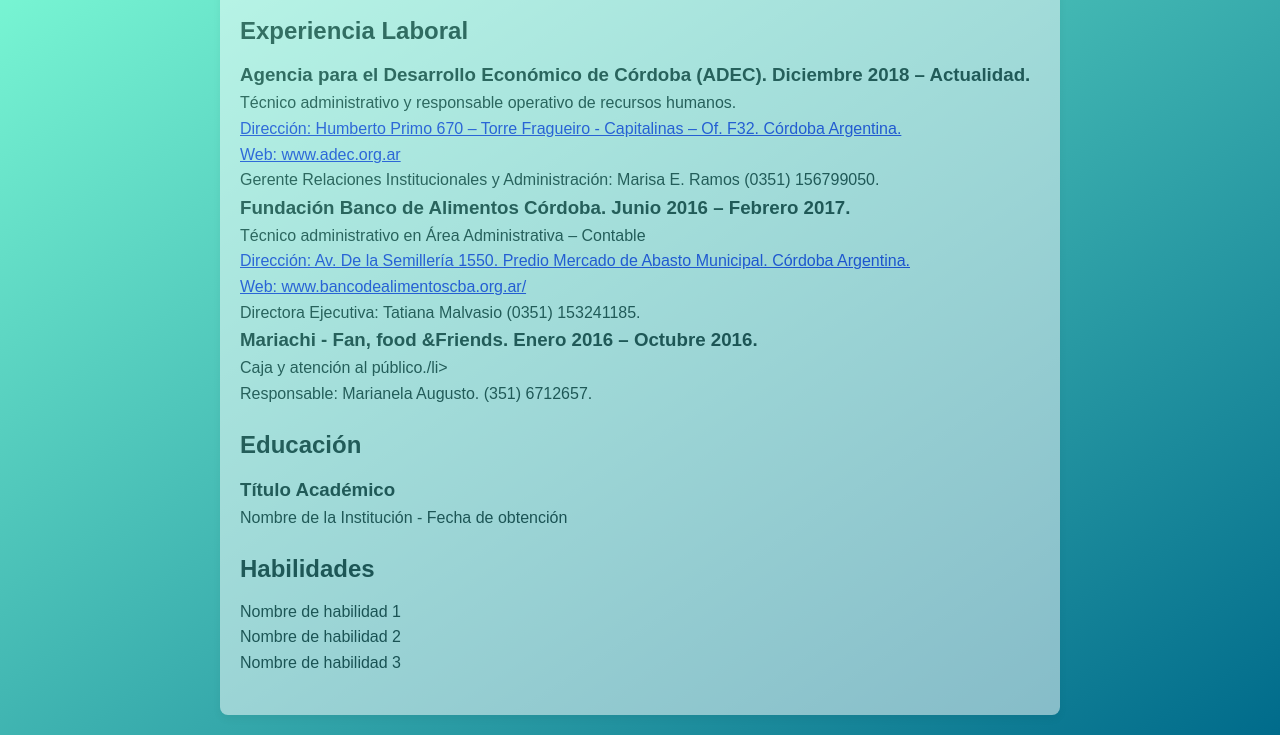
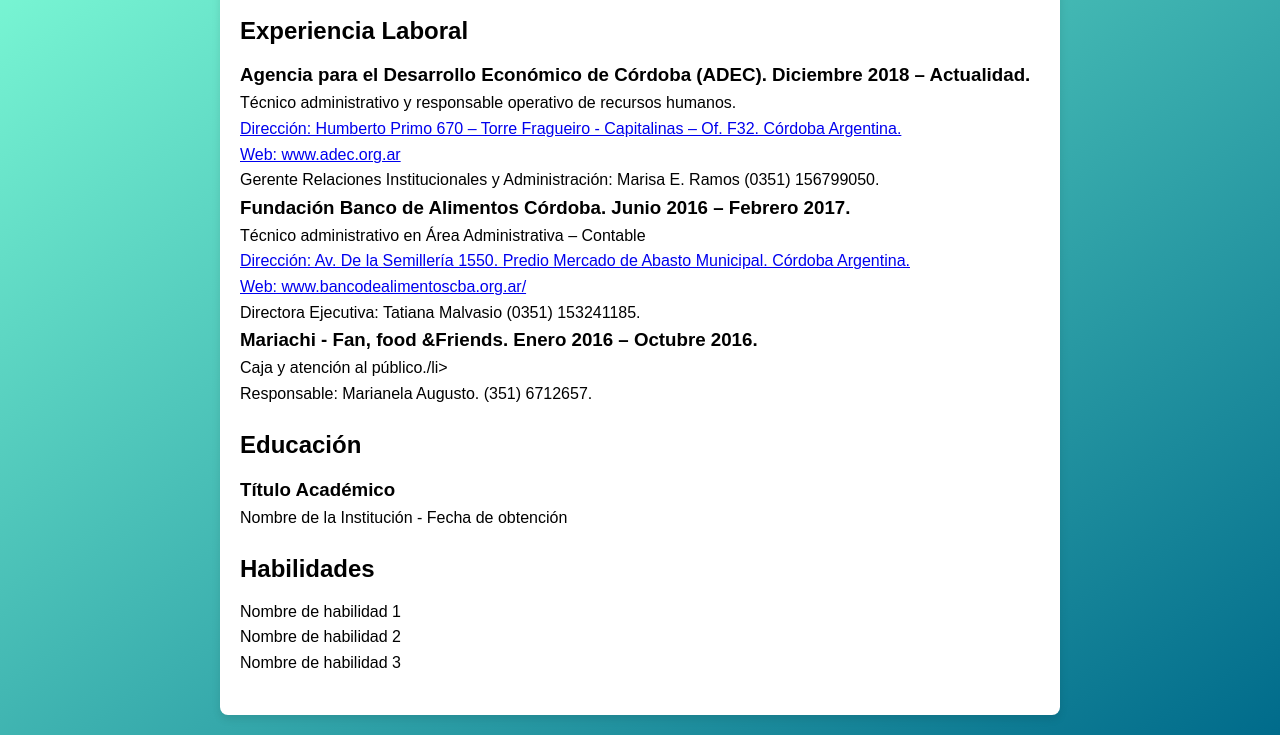
Before and after one commit to japgarro/Desarrollo-Full-stack-Fundacion-telefonica, a plain HTML site: page cv.html in a window 1280 px wide. Shown: the part 99-834 px from the top of the page. Drawn offline with Linux system fonts and the light colour scheme.

Commit message:
Update estiloscv.css

```diff
--- a/estiloscv.css
+++ b/estiloscv.css
@@ -4,7 +4,7 @@
     margin: 0;
     padding: 0;
     background: linear-gradient(to bottom right, #7ffdd7, #006b8b);
-    opacity: 0.5
+
 
   }
 
@@ -15,6 +15,7 @@
     box-shadow: 0 4px 8px rgba(0, 0, 0, 0.1);
     border-radius: 8px;
     background-color: white;
+
   }
 
   header {
```
